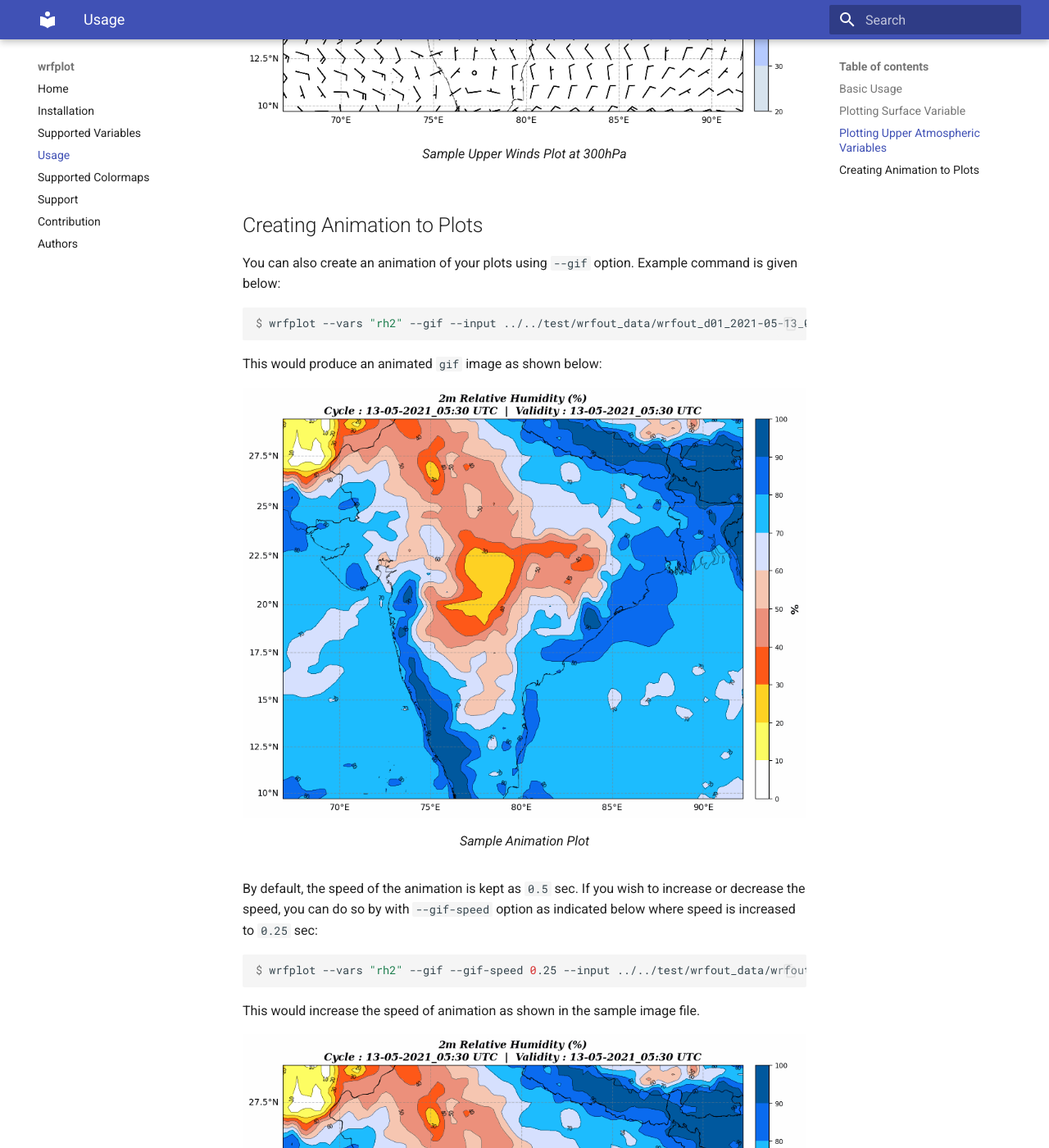
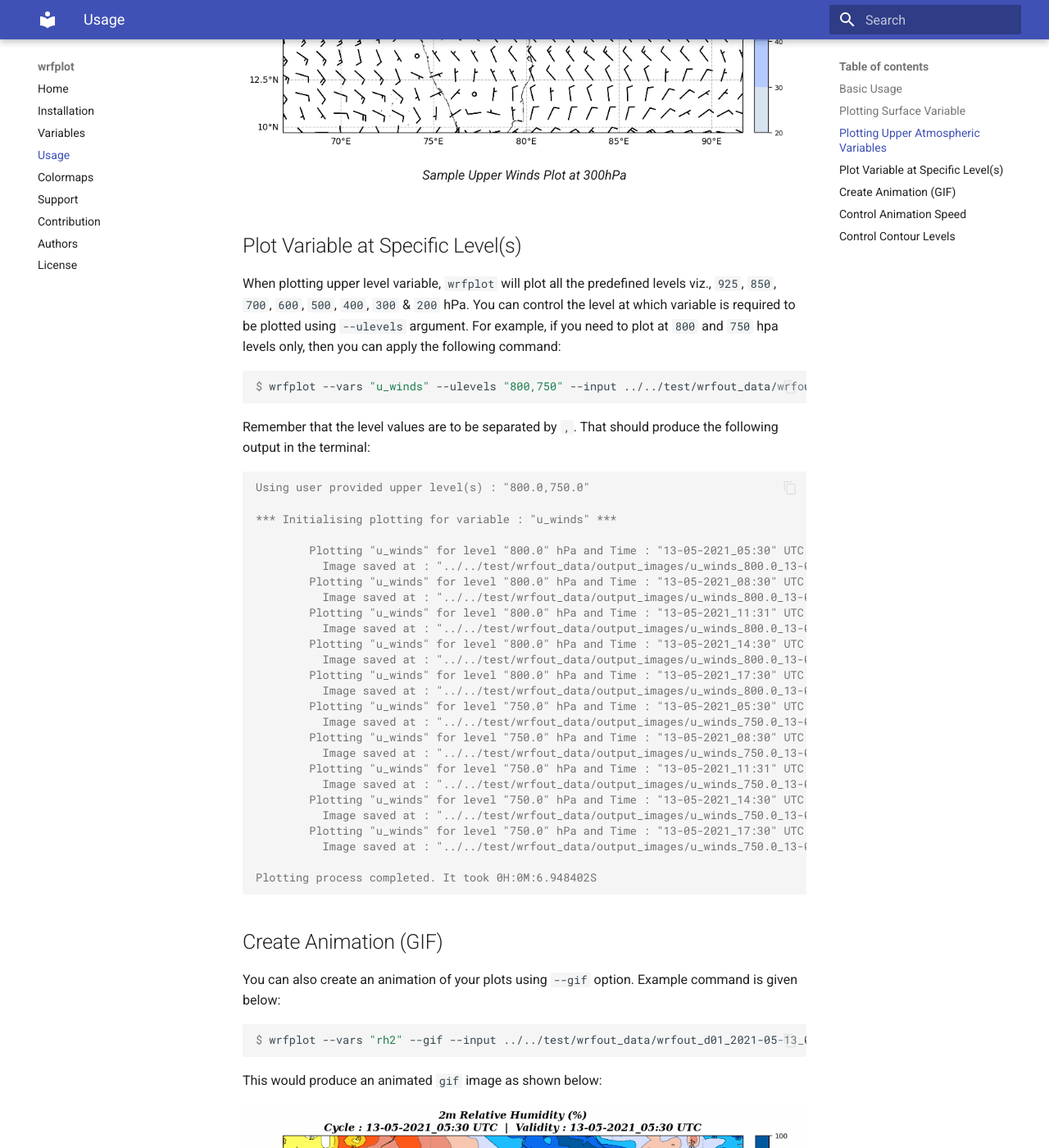
Before and after one commit to wxguy/wrfplot, an MkDocs documentation site: the page built from docs/usage.md, in a window 1280 px wide and 1400 px high, scrolled down 3443 px. Shown: the whole window at 82% size. Built offline with MkDocs 1.6.1 and Material for MkDocs 9.7.7, drawn with Linux system fonts in a browser that asks for light colours; some of the changed text lies outside the part shown.

Commit message:
Update to version 2.0.3
Fixed bug that didn't take --cmap argument

Added license page in documentation site

Added documentation to explain the use of --clevels option

Added documentation section about use of --ulevels option

Update to readthedoc build which was failing earlier

````diff
--- a/docs/usage.md
+++ b/docs/usage.md
@@ -1,6 +1,8 @@
 ## Basic Usage
 
-The first step in plotting diagnostic variable to find what all variables are supported by wrfplot application. This is required as the application would accept variable names only in certain string format. Therefore, you should list and review the name of variable by issuing the following command in the terminal:
+The first step in plotting diagnostic variable to find what all variables are supported by wrfplot application.
+This is required as the application would accept variable names only in certain string format.
+Therefore, you should list and review the name of variable by issuing the following command in the terminal:
 
 ```console
 $ wrfplot --list-vars
@@ -51,8 +53,12 @@
 Variable "u_cape"   --> Convective Available Potential Energy ($J kg^{1}$)
 ```
 
-The above console print has two names. One with quote and the other is without. The name within quote such as "slp" is called short variable, and without a quote is called long variable. You can read through a list to take note of what parameter you want to plot. For example, if you need to plot `2m Relative Humidity`, then you need to remember the sort variable name in the first quote “” i.e, `“rh2”`. With this, we will proceed ahead to plot “rh2” variable.
-To plot any variable, there are minimum three arguments are to be provided. They are `--vars`, `--input` and `--output`. Details of this would be discussed later.
+The above console print has two names. One with quote and the other is without.
+The name within quote such as "slp" is called short variable, and without a quote is called long variable.
+You can read through a list to take note of what parameter you want to plot.
+For example, if you need to plot `2m Relative Humidity`, then you need to remember the sort variable name in the first quote “” i.e, `“rh2”`.
+With this, we will proceed ahead to plot “rh2” variable. To plot any variable, there are minimum three arguments required to be provided.
+They are `--vars`, `--input` and `--output`. Details of these would be discussed later.
 
 ## Plotting Surface Variable
 
@@ -96,7 +102,10 @@
 
 ## Plotting Upper Atmospheric Variables
 
-`wrfplot` supports a few upper atmospheric variables. These variables are indicated with u_ tag for ease of identification. By default, the plot for upper atmospheric variables would be plotted for 925, 850, 700, 600, 500, 400, 300 & 200hPa. The upper levels can be controlled using --ulevels though. If you want to plot upper winds, you can specify the variable with following command:
+`wrfplot` supports a few upper atmospheric variables. These variables are indicated with u_ tag for ease of identification.
+By default, the plot for upper atmospheric variables would be plotted for `925`, `850`, `700`, `600`, `500`, `400`, `300` & `200` hPa.
+The upper levels can be controlled using `--ulevels` though.
+If you want to plot upper winds, you can specify the variable with the following command:
 
 ```console
 $ wrfplot --vars "u_winds" --input ../../test/wrfout_data/wrfout_d01_2021-05-13_00_00_00 --output ../../test/wrfout_data/output_images
@@ -107,7 +116,48 @@
       <figcaption>Sample Upper Winds Plot at 300hPa</figcaption>
 </figure>
 
-## Creating Animation to Plots
+## Plot Variable at Specific Level(s)
+
+When plotting upper level variable, `wrfplot` will plot all the predefined levels viz., `925`, `850`, `700`, `600`, `500`, `400`, `300` & `200` hPa.
+You can control the level at which variable is required to be plotted using `--ulevels` argument.
+For example, if you need to plot at `800` and `750` hpa levels only, then you can apply the following command:
+
+```console
+$ wrfplot --vars "u_winds" --ulevels "800,750" --input ../../test/wrfout_data/wrfout_d01_2021-05-13_00_00_00 --output ../../test/wrfout_data/output_images
+```
+
+Remember that the level values are to be separated by `,`. That should produce the following output in the terminal:
+
+```console
+Using user provided upper level(s) : "800.0,750.0"
+
+*** Initialising plotting for variable : "u_winds" ***
+
+        Plotting "u_winds" for level "800.0" hPa and Time : "13-05-2021_05:30" UTC
+          Image saved at : "../../test/wrfout_data/output_images/u_winds_800.0_13-05-2021_05_30.png"
+        Plotting "u_winds" for level "800.0" hPa and Time : "13-05-2021_08:30" UTC
+          Image saved at : "../../test/wrfout_data/output_images/u_winds_800.0_13-05-2021_08_30.png"
+        Plotting "u_winds" for level "800.0" hPa and Time : "13-05-2021_11:31" UTC
+          Image saved at : "../../test/wrfout_data/output_images/u_winds_800.0_13-05-2021_11_31.png"
+        Plotting "u_winds" for level "800.0" hPa and Time : "13-05-2021_14:30" UTC
+          Image saved at : "../../test/wrfout_data/output_images/u_winds_800.0_13-05-2021_14_30.png"
+        Plotting "u_winds" for level "800.0" hPa and Time : "13-05-2021_17:30" UTC
+          Image saved at : "../../test/wrfout_data/output_images/u_winds_800.0_13-05-2021_17_30.png"
+        Plotting "u_winds" for level "750.0" hPa and Time : "13-05-2021_05:30" UTC
+          Image saved at : "../../test/wrfout_data/output_images/u_winds_750.0_13-05-2021_05_30.png"
+        Plotting "u_winds" for level "750.0" hPa and Time : "13-05-2021_08:30" UTC
+          Image saved at : "../../test/wrfout_data/output_images/u_winds_750.0_13-05-2021_08_30.png"
+        Plotting "u_winds" for level "750.0" hPa and Time : "13-05-2021_11:31" UTC
+          Image saved at : "../../test/wrfout_data/output_images/u_winds_750.0_13-05-2021_11_31.png"
+        Plotting "u_winds" for level "750.0" hPa and Time : "13-05-2021_14:30" UTC
+          Image saved at : "../../test/wrfout_data/output_images/u_winds_750.0_13-05-2021_14_30.png"
+        Plotting "u_winds" for level "750.0" hPa and Time : "13-05-2021_17:30" UTC
+          Image saved at : "../../test/wrfout_data/output_images/u_winds_750.0_13-05-2021_17_30.png"
+
+Plotting process completed. It took 0H:0M:6.948402S
+```
+
+## Create Animation (GIF)
 
 You can also create an animation of your plots using `--gif` option. Example command is given below:
 
@@ -122,6 +172,8 @@
       <figcaption>Sample Animation Plot</figcaption>
 </figure>
 
+## Control Animation Speed
+
 By default, the speed of the animation is kept as `0.5` sec. If you wish to increase or decrease the speed, you can do so by with `--gif-speed` option as indicated below where speed is increased to `0.25` sec:
 
 ```console
@@ -134,3 +186,30 @@
   ![Image title](static/images/rh2-13-05-2021_05_30_faster.gif)
       <figcaption>Animation Plot with Increased Speed</figcaption>
 </figure>
+
+## Control Contour Levels
+
+The default contour levels of each variable set based on a variable type.
+For example, `Relative Humidity` variable will have 10 levels from 0 to 100 with an interval of 10.
+If you wish to change these intervals for specific variable, you may do so with `--clevels` argument.
+Levels are to be in ascending order and separated by ','.
+For example, `24,26,28,30,32,34,36`.
+Example plot to change temperature level to highlight the temperature range of interest will be as follows:
+
+```console
+$ wrfplot --vars "rh2" --clevels '0,10,20,30,32,34,36,38,40,42,44,46' --input ../../test/wrfout_data/wrfout_d01_2021-05-13_00_00_00 --output ../../test/wrfout_data/output_images
+```
+
+After executing the command with `--clevels` argument, the plot would look like this:
+
+<figure markdown="span">
+  ![Image title](static/images/T2_13-05-2021_17_30_clevels.png)
+      <figcaption>T2 Plot with Custom `--clevels` Option</figcaption>
+</figure>
+
+this can be compared with the default clevels set by the `wrfplot` as shown below:
+
+<figure markdown="span">
+  ![Image title](static/images/T2_13-05-2021_17_30.png)
+      <figcaption>T2 Plot with Default `--clevels` Option</figcaption>
+</figure>
--- a/mkdocs.yml
+++ b/mkdocs.yml
@@ -4,12 +4,13 @@
 nav:
   - Home: index.md
   - Installation: install.md
-  - Supported Variables: variable-list.md
+  - Variables : variable-list.md
   - Usage: usage.md
-  - Supported Colormaps: colormaps.md
+  - Colormaps: colormaps.md
   - Support: support.md
   - Contribution: contribution.md
   - Authors: authors.md
+  - License: license.md
 
 theme:
   name: material
--- a/setup.py
+++ b/setup.py
@@ -130,7 +130,7 @@
     # cmdclass={ 'upload': UploadCommand,},
     project_urls={
         "Bug Reports": "https://github.com/wxguy/wrfplot/issues",
-        "Source": "https://github.com/wxguy/wrfplot/",
-        "Documentation": "https://wrfplot.readthedocs.io"
+        "Source": "https://github.com/wxguy/wrfplot",
+        "Documentation": "https://wxguy.in/wrfplot"
     },
 )
````
Also changed, not shown: .readthedocs.yaml (added, +14 -0 lines), README.md (+4 -4 lines), docs/install.md (+22 -4 lines), docs/license.md (added, +5 -0 lines), docs/static/images/T2_13-05-2021_17_30_clevels.png (added), 4 other files.
